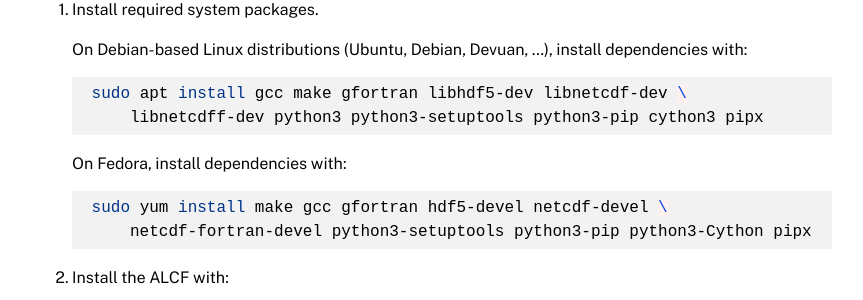
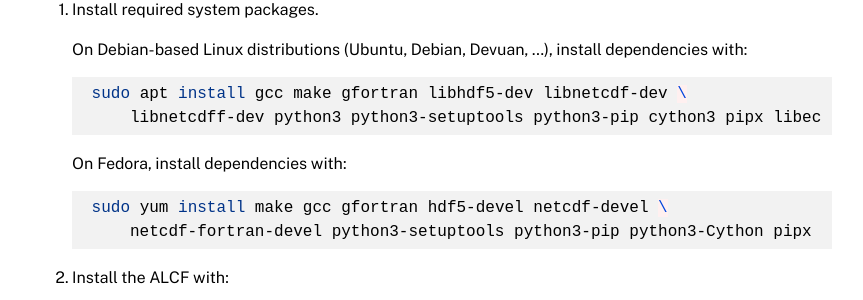
Before and after one commit to alcf-lidar/alcf, a Jekyll site: the page built from docs/installation/index.md, in a window 1280 px wide and 900 px high, scrolled down 486 px. Shown: the part 151-451 px from the top of the window, without its empty margins (208-1071 px from the left). Built offline with Jekyll 4.4.1, drawn with Linux system fonts in a browser that asks for light colours.

Commit message:
docs: Add eccodes to required packages

````diff
--- a/docs/installation/index.md
+++ b/docs/installation/index.md
@@ -25,14 +25,14 @@
 
     ```sh
     sudo apt install gcc make gfortran libhdf5-dev libnetcdf-dev \
-        libnetcdff-dev python3 python3-setuptools python3-pip cython3 pipx
+        libnetcdff-dev python3 python3-setuptools python3-pip cython3 pipx libeccodes-tools
     ```
 
     On Fedora, install dependencies with:
 
     ```sh
     sudo yum install make gcc gfortran hdf5-devel netcdf-devel \
-        netcdf-fortran-devel python3-setuptools python3-pip python3-Cython pipx
+        netcdf-fortran-devel python3-setuptools python3-pip python3-Cython pipx eccodes
     ```
 
 2. Install the ALCF with:
````
